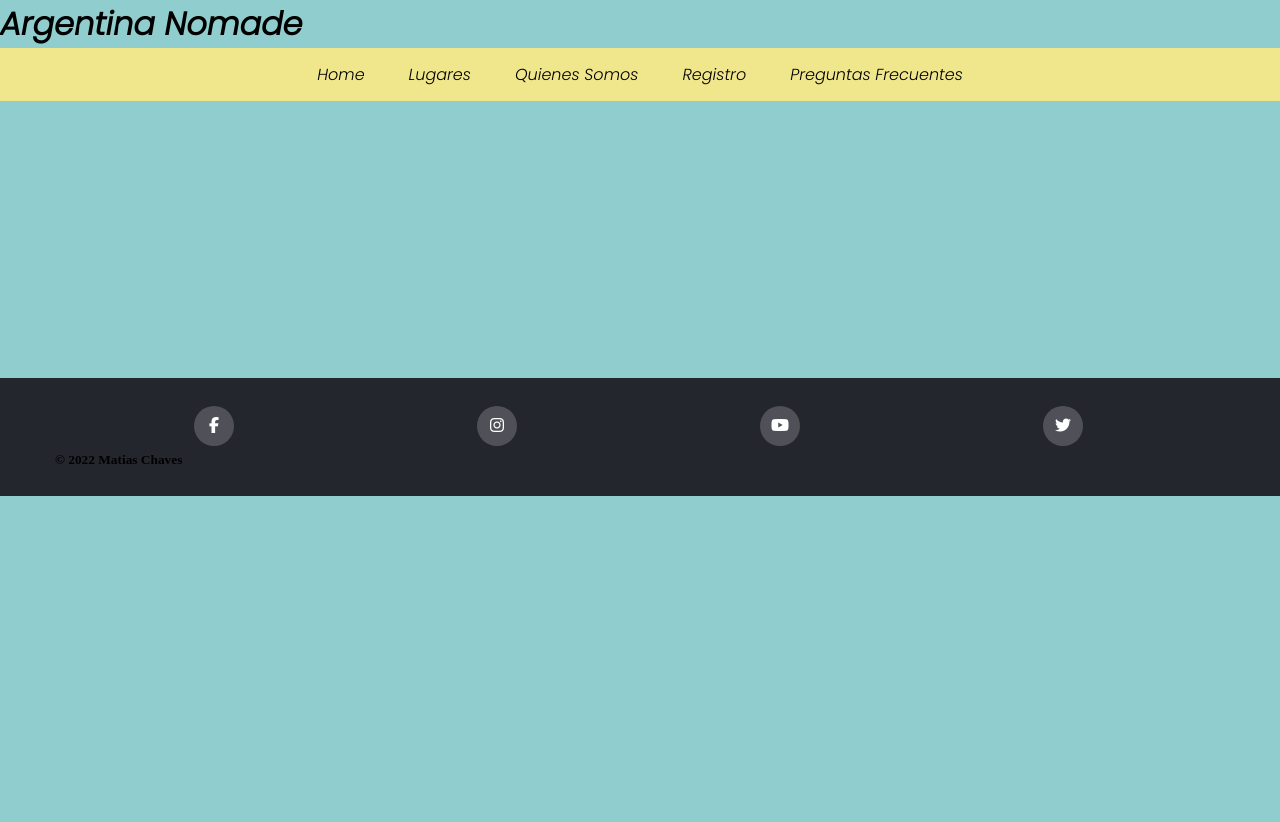
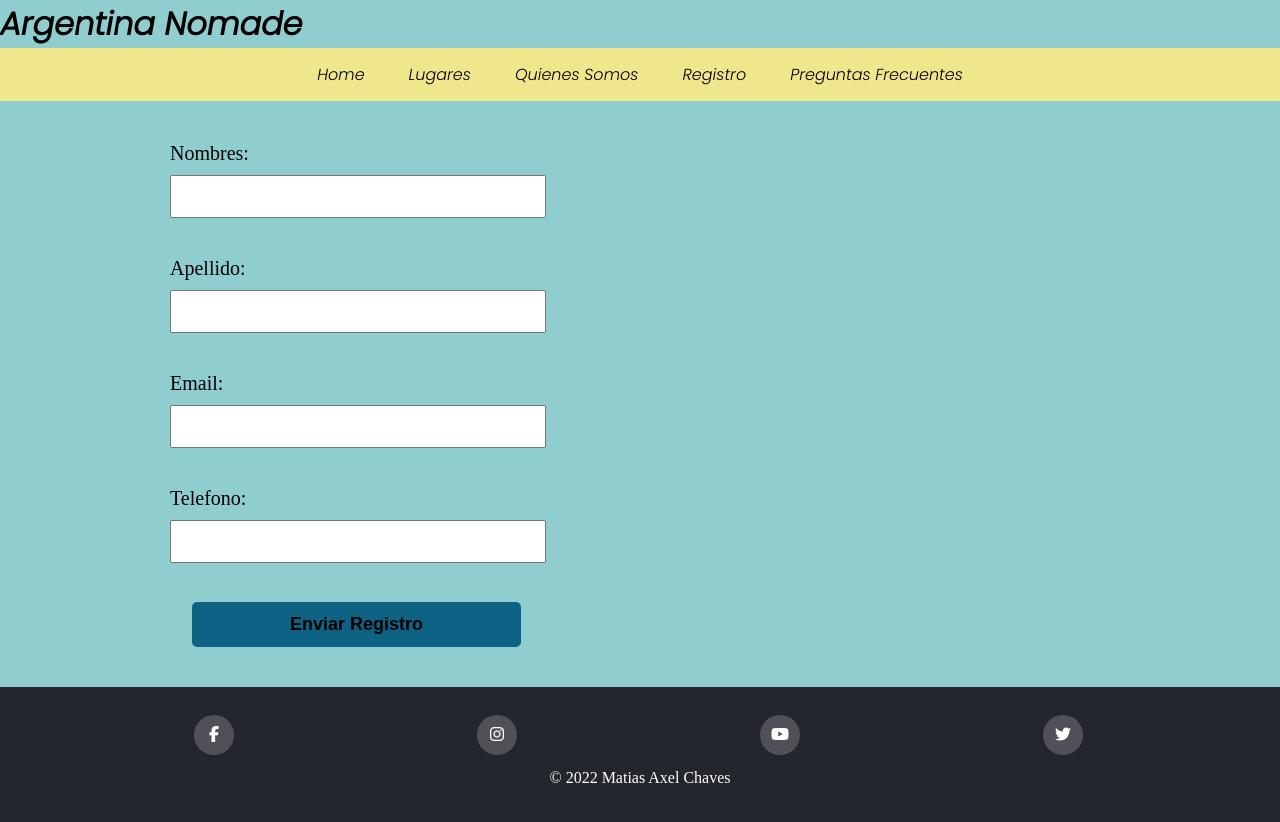
Before and after one commit to matiaschaves01/2022-04-CodoACodo, a plain HTML site: page Expediciones.html in a window 1280 px wide. Before the commit the page ends 800 px from the top, so only its background shows below. Drawn offline with Linux system fonts and the light colour scheme.

Commit message:
Registro y Diesño

```diff
--- a/Expediciones.html
+++ b/Expediciones.html
@@ -25,29 +25,35 @@
           </ul>
   </Nav>
 </header>
+      <main>
+        <form>
+            <label for="nombres">Nombres:</label>
+            <input type="text" id="nombre">
 
-    <main>
+            <label for="apellido">Apellido:</label>
+            <input type="text" id="apellido">
 
-    <br><br><br><br><br><br><b><br><br>
-    <br><br><br><br><br>
+            <label for="correoelectronico">Email:</label>
+            <input type="email" id="email">
 
-        <br><br><br><br><br><br><b><br><br>
-        <section>
+            <label for="telefono">Telefono:</label>
+            <input type="number" id="telefono">
 
-        </section>
-        <main>
-        </main>
+            <input type="submit" value="Enviar Registro" class="boton-enviar">
+
+        </form>
+   </main>
         <footer class="footer">
           <div class="conteiner-pie">
            <div class="footer-col">
 
                <div class="social-links">
-                  <a href="#"><i class="fa fa-facebook"></i></a>
-                  <a href="#"><i class="fa fa-instagram"></i></a>
-                  <a href="#"><i class="fa fa-youtube" ></i></a>
-                  <a href="#"><i class="fa fa-twitter"></i></a>
+                <a href="https://www.facebook.com/"><i class="fa fa-facebook"></i></a>
+                <a href="https://www.instagram.com/"><i class="fa fa-instagram"></i></a>
+                <a href="https://www.youtube.com/"><i class="fa fa-youtube"></i></a>
+                <a href="https://twitter.com/"><i class="fa fa-twitter"></i></a>
               </div>
-            <h4><small>&copy; 2022 <b>Matias Chaves</b></small></h4>
+              <p class="copyright">&copy; 2022 Matias Axel Chaves</p>
   </footer>
 
 
--- a/index.html
+++ b/index.html
@@ -8,7 +8,6 @@
     <title>Argentina Nomade</title>
     <link rel="stylesheet" href="style.css">
     <script src="https://kit.fontawesome.com/590d131412.js" crossorigin="anonymous"></script>
-
 </head>
 
 <body class="grid-container">
@@ -33,26 +32,21 @@
             <section>
 
             </section>
-            </div>
-            <main>
 
-
-            </main>
             <footer class="footer">
                 <div class="conteiner-pie">
                     <div class="footer-col">
                         <div class="social-links">
-                            <a href="#"><i class="fa fa-facebook"></i></a>
-                            <a href="#"><i class="fa fa-instagram"></i></a>
-                            <a href="#"><i class="fa fa-youtube"></i></a>
-                            <a href="#"><i class="fa fa-twitter"></i></a>
+                            <a href="https://www.facebook.com/"><i class="fa fa-facebook"></i></a>
+                            <a href="https://www.instagram.com/"><i class="fa fa-instagram"></i></a>
+                            <a href="https://www.youtube.com/"><i class="fa fa-youtube"></i></a>
+                            <a href="https://twitter.com/"><i class="fa fa-twitter"></i></a>
                         </div>
-                        <h4><small>&copy; 2022 <b>Matias Chaves</b></small></h4>
+                        <p class="copyright">&copy; 2022 Matias Axel Chaves</p>
                     </div>
                 </div>
             </footer>
-
+            <script src="https://cdn.jsdelivr.net/npm/@popperjs/core@2.10.2/dist/umd/popper.min.js" integrity="sha384-7+zCNj/IqJ95wo16oMtfsKbZ9ccEh31eOz1HGyDuCQ6wgnyJNSYdrPa03rtR1zdB" crossorigin="anonymous"></script>
+            <script src="https://cdn.jsdelivr.net/npm/bootstrap@5.1.3/dist/js/bootstrap.min.js" integrity="sha384-QJHtvGhmr9XOIpI6YVutG+2QOK9T+ZnN4kzFN1RtK3zEFEIsxhlmWl5/YESvpZ13" crossorigin="anonymous"></script>
 </body>
-<!-- -->
-
 </html>
--- a/style.css
+++ b/style.css
@@ -163,6 +163,48 @@ header{
 
   }
 
+  main{
+    width: 940px;
+    margin: 0 auto ;
+    margin-top: 8%;
+
+}
+
+form{
+    margin: 40px 0;
+}
+
+form label{
+    display: block;
+    font-size: 20px;
+    margin: 0 0 10px;
+}
+form input{
+    display: block;
+    margin: 0 0 39px;
+    padding:  12px 25px;
+    width: 40%;
+}
+
+.boton-enviar{
+    width: 35%;
+    padding: 95px 40;
+    margin: 22px;
+    font-size: 18px;
+    font-weight: bold;
+    color: rgb(0, 0, 0);
+    background: rgb(14, 99, 133);
+    border: none;
+    border-radius: 5px;
+    transition: 1s all;
+    cursor: pointer;
+}
+.boton-enviar:hover{
+    background: rgb(9, 62, 117);
+    transform: scale(1.2);
+}
+
+
   @media (max-whidth: 767px){
      .footer-col {
          width: 25%;
```
Also changed, not shown: Lugares.html (+4 -4 lines), PreguntasFrecuentes.html (+5 -5 lines), QuienesSomos.html (+5 -5 lines).
